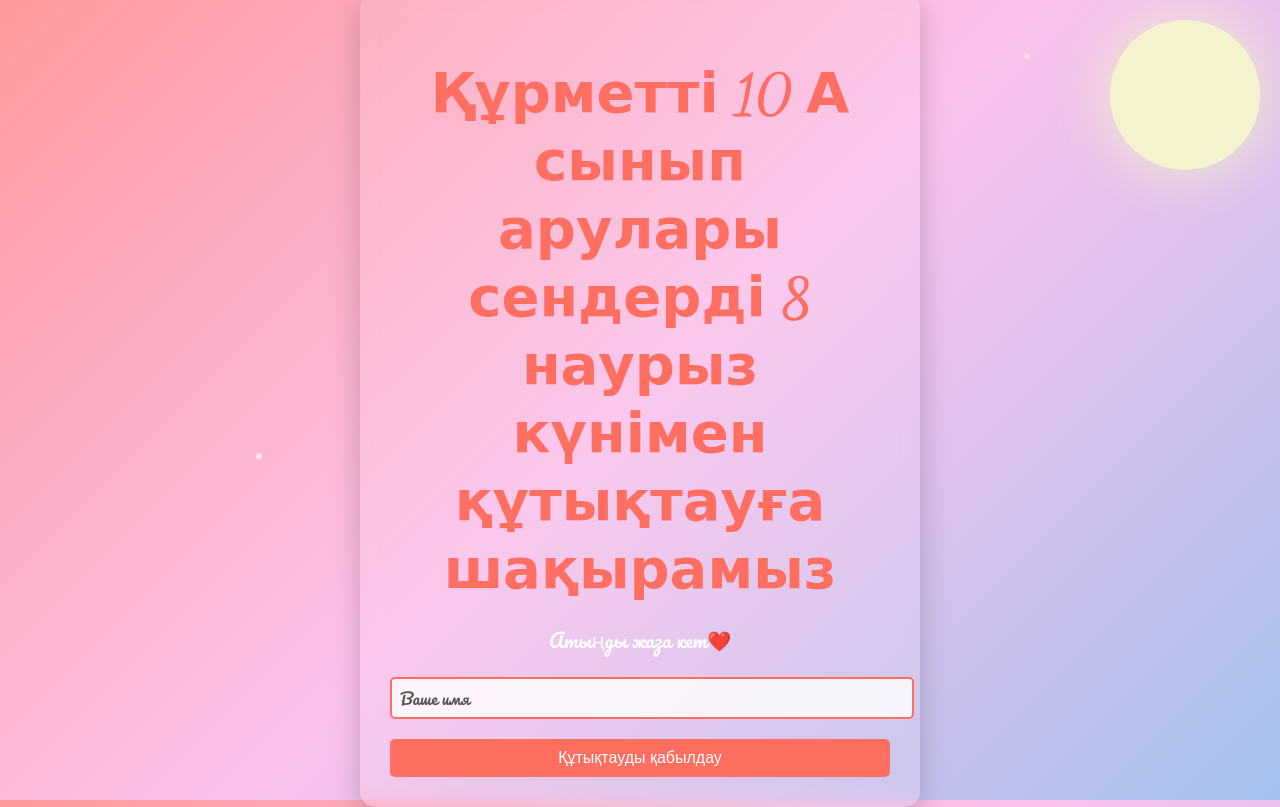
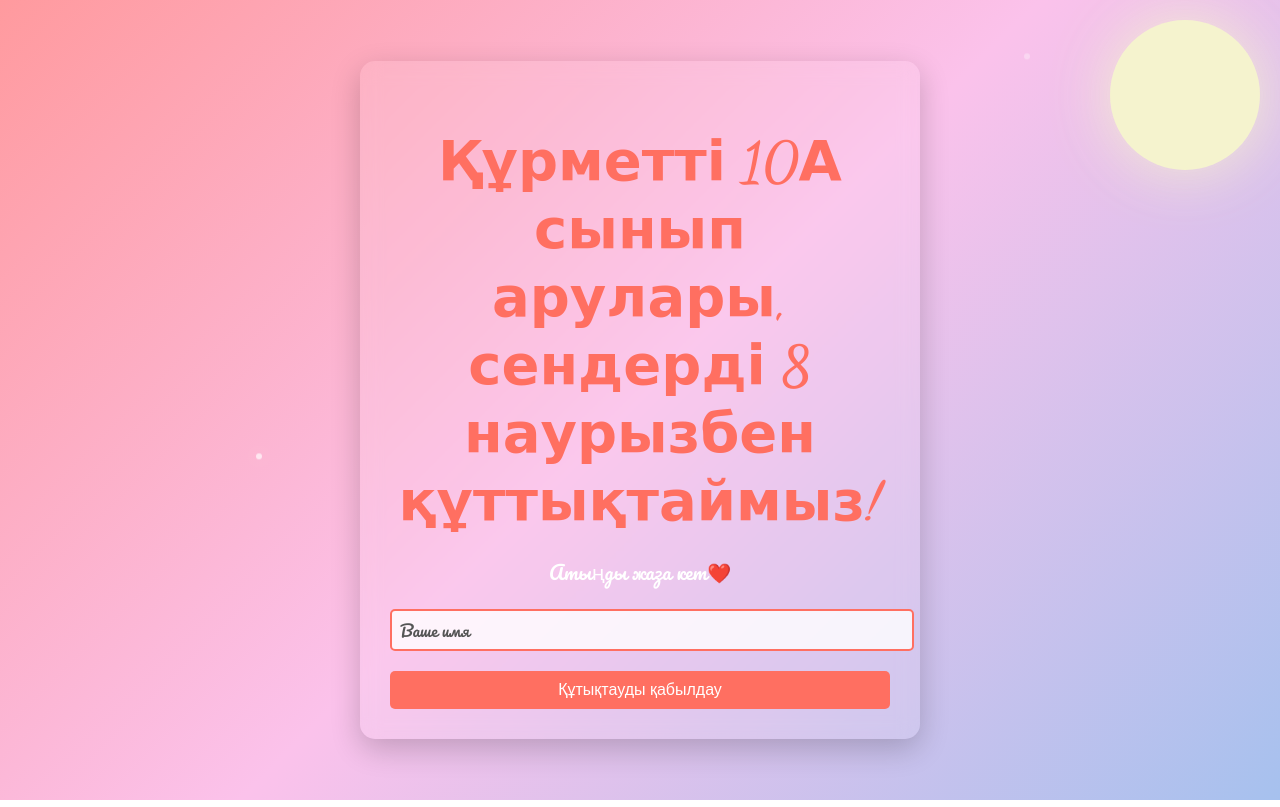
Before and after one commit to Aibek2/project1, a plain HTML site: page index.html in a window 1280 px wide. Drawn offline with Linux system fonts and the light colour scheme.

Commit message:
Update index.html

```diff
--- a/index.html
+++ b/index.html
@@ -16,7 +16,7 @@
         <div class="flower flower-3"></div>
     </div>
     <div class="container">
-        <h1>Құрметті 10 А сынып арулары сендерді 8 наурыз күнімен құтықтауға шақырамыз</h1>
+        <h1>Құрметті 10А сынып арулары, сендерді 8 наурызбен құттықтаймыз!</h1>
         <p class="subtitle">Атыңды жаза кет❤️</p>
         <form id="authForm">
             <div class="input-group">
```
